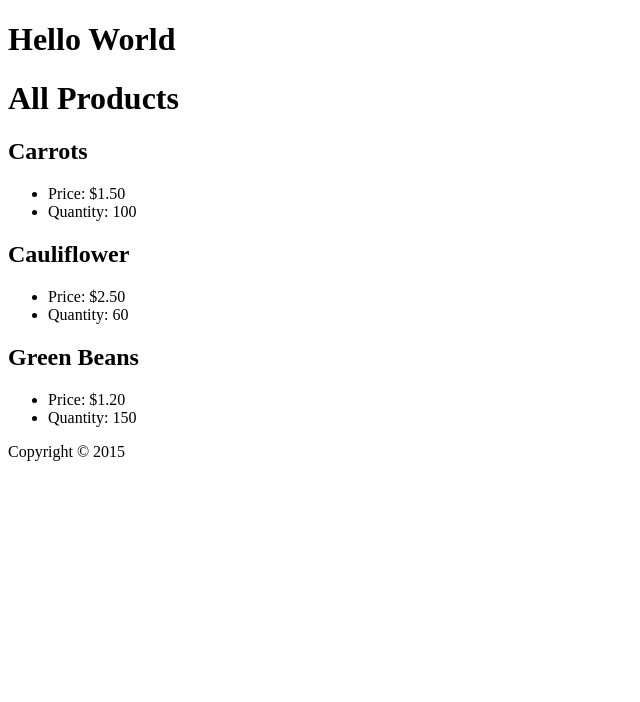
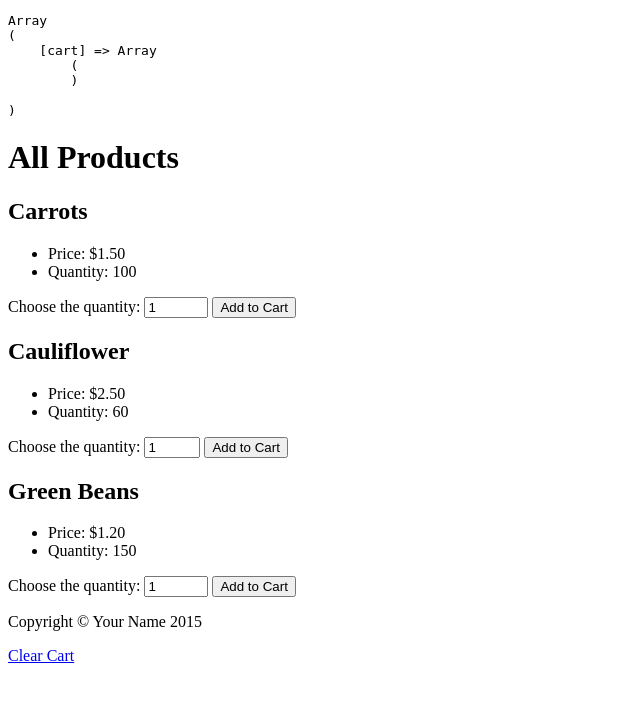
Before and after one commit to sampanganiban/payment-gateway, a PHP site: page / in a window 1280 px wide. Shown: the top 702 px of the page, without its empty margins (0-640 px from the left). Run offline with PHP 8.4, Linux system fonts and the light colour scheme; data comes from the database, SQL or seed files in the repository.

Commit message:
create a cart and allow a user to add items to it

```diff
--- /dev/null
+++ b/www/app/templates/add-to-cart-form.php
@@ -0,0 +1,47 @@
+<?php
+
+	// If the user already has this item in the cart then we want to make sure they can't add more than what's in the database
+	// If we subtract their cart quantity against the database quantity, then we can help prevent this issue
+	for( $i = 0; $i<count($_SESSION['cart']); $i++ ) {
+
+		// If the ID of this product is the same as one in the cart
+		if( $row['ID'] == $_SESSION['cart'][$i]['ID'] ) {
+			$newQuantity = $row['quantity'] -= $_SESSION['cart'][$i]['quantity'];
+			$inCart = $_SESSION['cart'][$i]['quantity'];
+		}
+
+	}
+
+	// If the $newQuantity variable doesn't exist then create it and display the default database quantity
+	if( !isset($newQuantity) ) {
+		$newQuantity = $row['quantity'];
+	}
+
+
+?>
+
+<form action="index.php" method="post">
+
+	<label for="quantity<?= $row['ID']; ?>">Choose the quantity: </label>
+	<input type="number" id="quantity<?= $row['ID']; ?>" name="quantity" min="1" max="<?= $newQuantity; ?>" value="1">
+
+	<input type="hidden" name="productID" value="<?= $row['ID']; ?>">
+	<input type="submit" value="Add to Cart" name="add-to-cart">
+
+</form>
+
+<?php
+
+	// If the user had this item in their cart, tell them
+	if( isset($inCart) ) {
+		echo '<ul>';
+		echo '<li>Already in Cart</li>';
+		echo '<li>In Cart: '.$inCart.'</li>';
+		echo '</ul>';
+		unset($inCart);
+	}
+
+	unset($newQuantity);
+
+
+?>
--- a/www/app/templates/footer.php
+++ b/www/app/templates/footer.php
@@ -1,6 +1,7 @@
 
 		<footer>
-			<p>Copyright &copy; <?= date('Y') ?></p>
+			<p>Copyright &copy; Your Name <?= date('Y') ?></p>
+			<a href="index.php?clearcart">Clear Cart</a>
 		</footer>
 	</body>
 </html>
--- a/www/app/templates/header.php
+++ b/www/app/templates/header.php
@@ -6,4 +6,4 @@
 </head>
 <body>
 
-<h1>Hello World</h1>
+<pre><?php print_r($_SESSION); ?></pre>
--- a/www/app/templates/product-list.php
+++ b/www/app/templates/product-list.php
@@ -20,6 +20,9 @@
 			echo '<li>Quantity: '.$row['quantity'].'</li>';
 		echo '</ul>';
 
+		// Include the "add item to cart" form
+		include 'app/templates/add-to-cart-form.php';
+
 	}
 
 ?>
--- a/www/index.php
+++ b/www/index.php
@@ -4,13 +4,67 @@
 session_start();
 
 // If the shopping cart does not exist
-if( !isset($_SESSION['cart']) ) {
+if( !isset($_SESSION['cart']) || isset($_GET['clearcart']) ) {
+
 	// Create a cart
 	$_SESSION['cart'] = [];
 }
 
 // Connect to database
 $dbc = new mysqli('localhost', 'root', '', 'payment_gateway');
+
+// If the user has submitted the add cart form
+if( isset($_POST['add-to-cart']) ) {
+
+	// Filter the ID
+	$productID = $dbc->real_escape_string($_POST['productID']);
+
+	// Find out info about this product
+	$sql = "SELECT name, price
+			FROM products
+			WHERE ID = $productID";
+
+	// Run the query
+	$result = $dbc->query($sql);
+
+	// Validation
+
+	// Convert into an associative array
+	$result = $result->fetch_assoc();
+
+	// Another way to 'Add the item to the cart'
+	// array_push($_SESSION['cart']);
+
+	// See if the user is adding the same item to their cart
+	$found = false;
+	for( $i = 0; $i<count($_SESSION['cart']); $i++ ) {
+
+		// Is the ID of the product they are adding, the same as the ID of this cart item?
+		if( $_SESSION['cart'][$i]['ID'] == $productID ) {
+			$found = true;
+
+			// Yes they have already added this item to the cart
+			// Grab the current quantity and add the quantity added to the cart
+			$_SESSION['cart'][$i]['quantity'] += $_POST['quantity'];
+		}
+
+	}
+
+	// Add the item to the cart
+	if( $found == false ) {
+
+		$_SESSION['cart'][] = [
+								   'ID'       => $productID,
+								   'quantity' => $_POST['quantity'],
+								   'name'     => $result['name'],
+								   'price'    => $result['price']
+						  	  ];
+	}
+
+	// Redirect
+	header('Location: index.php');
+
+}
 
 // Include the header
 include 'app/templates/header.php';
```
